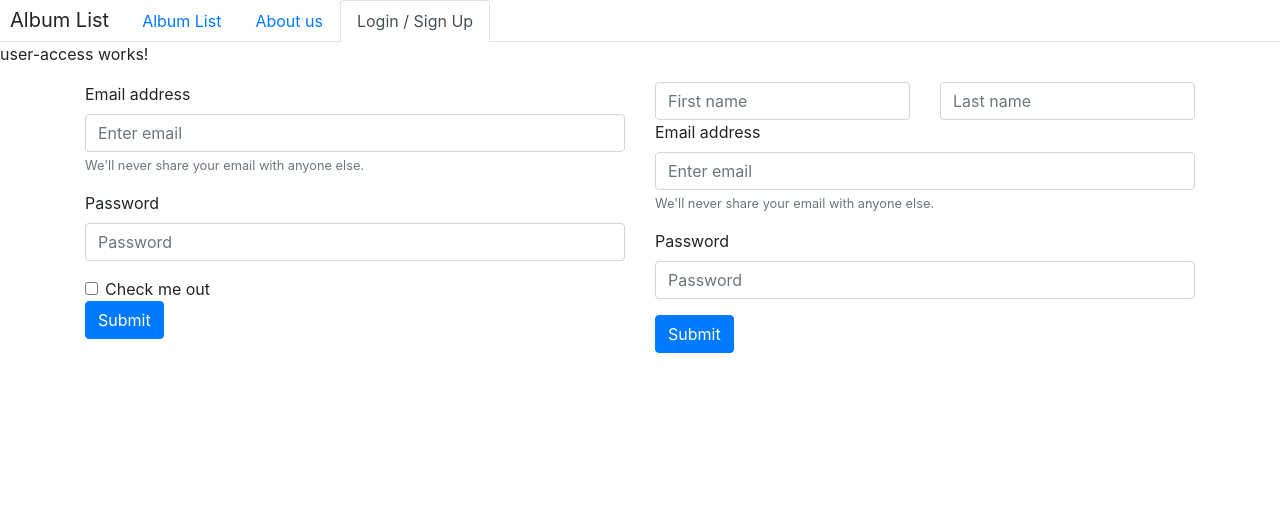
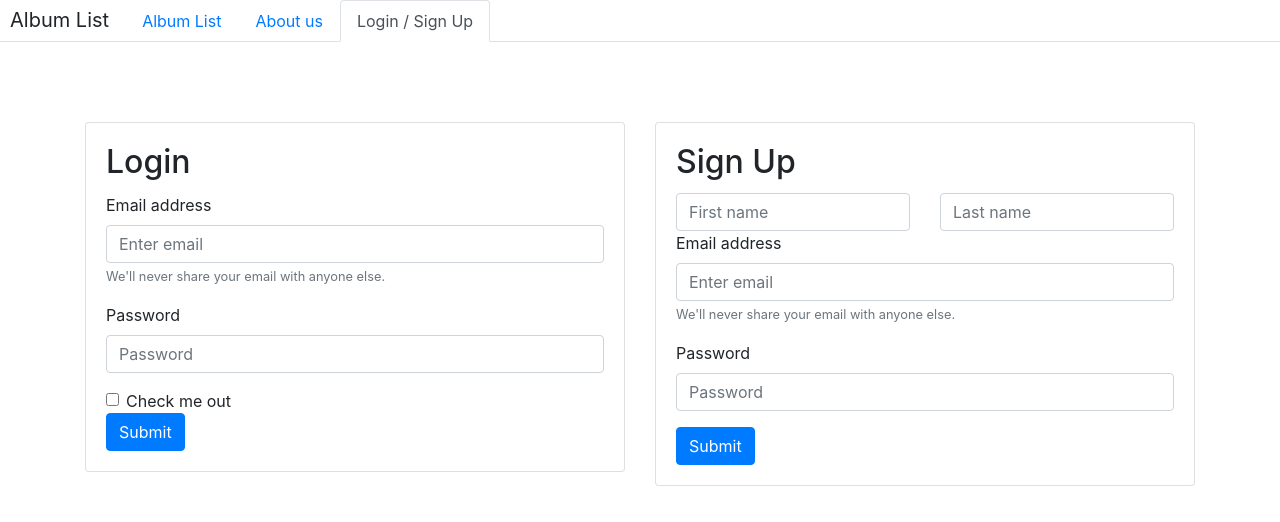
Before and after one commit to csieg150/proj2-frontend, an Angular app: page / in a window 1280 px wide. Both pictures are taken after a click on the tab "Login / Sign Up". Shown: the top 522 px of the page. Built offline with nearby package versions, Linux system fonts and the light colour scheme.

Commit message:
fix user access styling

```diff
--- a/src/app/user-access/user-access.component.css
+++ b/src/app/user-access/user-access.component.css
@@ -0,0 +1,3 @@
+.container {
+    margin-top: 5em;
+}
--- a/src/app/user-access/user-access.component.html
+++ b/src/app/user-access/user-access.component.html
@@ -1,11 +1,20 @@
-<p>user-access works!</p>
 <div class="container">
     <div class="row">
       <div class="col-sm">
-        <app-login (loginAccess)="login($event)"></app-login>
+        <div class="card">
+          <div class="card-body">
+            <h2 class="card-title">Login</h2>
+            <app-login (loginAccess)="login($event)"></app-login>
+          </div>
+        </div>
       </div>
       <div class="col-sm">
-        <app-signup (signupAccess)="signUp($event)"></app-signup>
+        <div class="card">
+          <div class="card-body">
+            <h2 class="card-title">Sign Up</h2>
+            <app-signup (signupAccess)="signUp($event)"></app-signup>
+          </div>
+        </div>
       </div>
     </div>
 </div>
```
